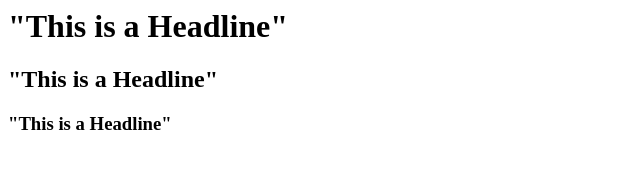
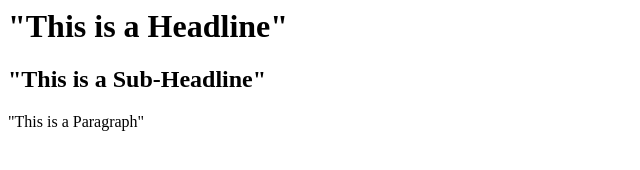
Before and after one commit to karankumar103/git_repo, a plain HTML site: page index.html in a window 1280 px wide. Shown: the whole page, without its empty margins (0-640 px from the left). Drawn offline with Linux system fonts and the light colour scheme.

Commit message:
Update index.html

```diff
--- a/index.html
+++ b/index.html
@@ -1,7 +1,7 @@
 <html>
 	<body>
 		<h1>"This is a Headline"</h1>
-		<h2>"This is a Headline"</h2>
-		<h3>"This is a Headline"</h3>
+		<h2>"This is a Sub-Headline"</h2>
+		<p>"This is a Paragraph"</p>
 	</body>
 </html>
```
